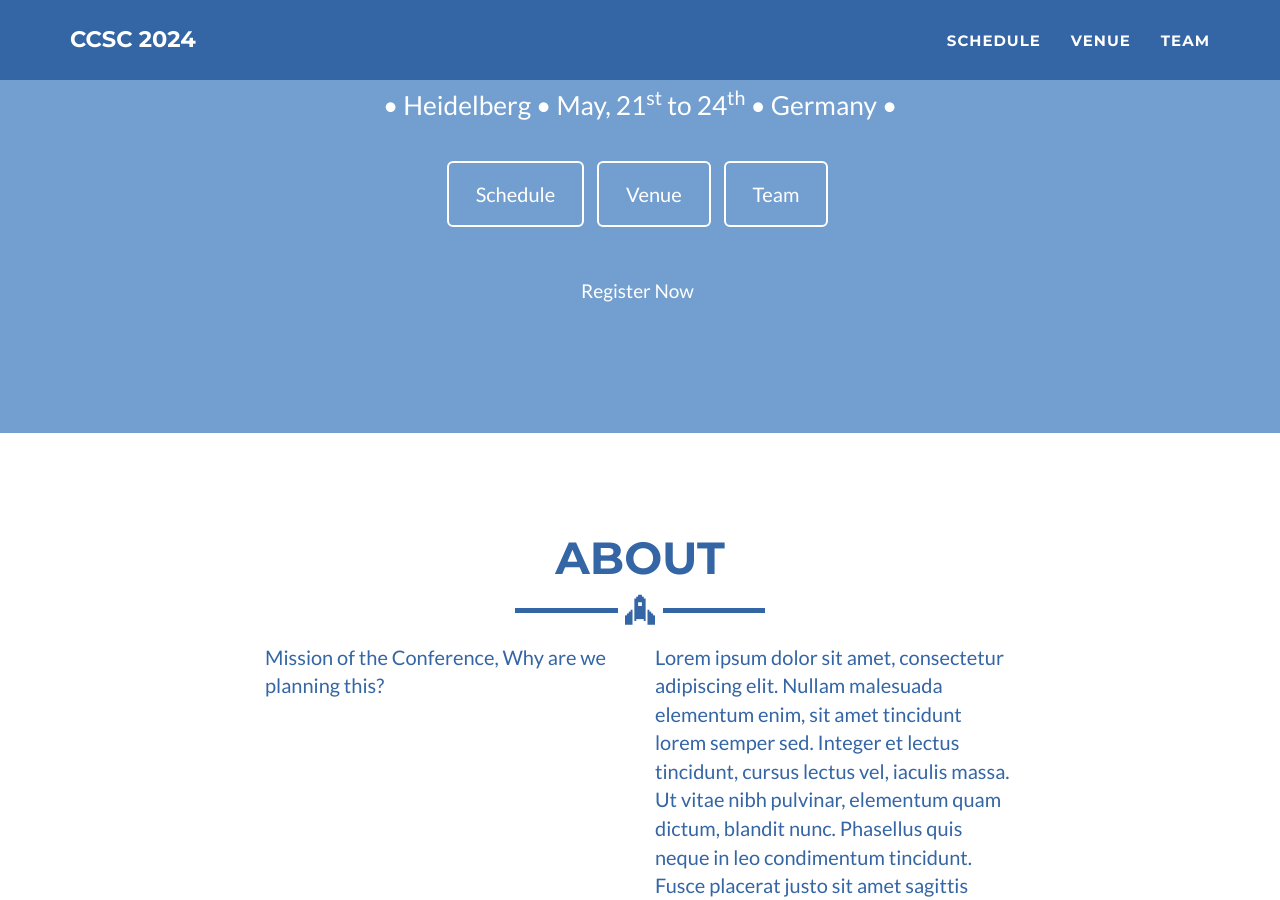
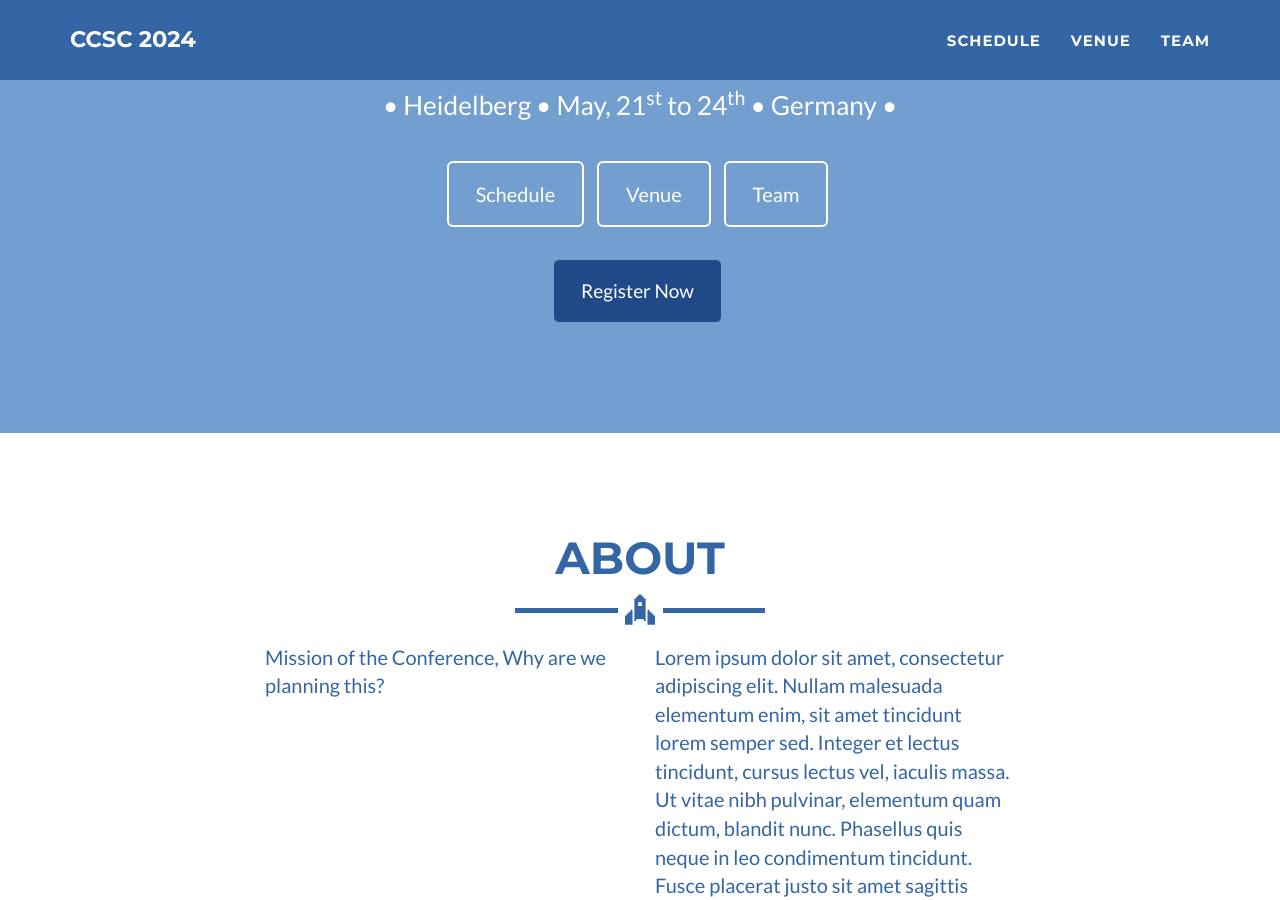
Before and after one commit to ccsc2024/ccsc2024.github.io, a Jekyll site: the page built from _posts/2020-08-01-speaker1.md, in a window 1280 px wide and 900 px high, scrolled down 535 px. Built offline with Jekyll 4.4.1, drawn with Linux system fonts in a browser that asks for light colours.

Commit message:
Update header.html

```diff
--- a/_includes/header.html
+++ b/_includes/header.html
@@ -20,7 +20,7 @@
         </ul>
         <br>
           <ul class="list-inline">
-            <li ><a href="/registration/" class="btn btn-lg btn-success">Register Now</a></li>
+            <li ><a href="/registration/" class="btn btn-lg btn-success" style="background-color:#204A87">Register Now</a></li>
           </ul>
       </div>
     </div>
```
